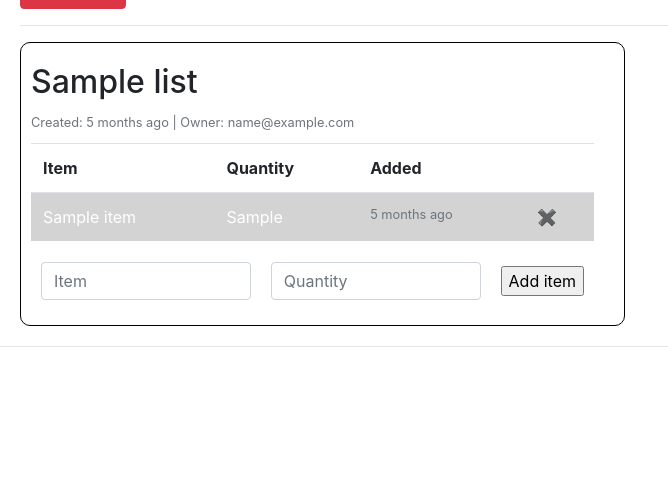
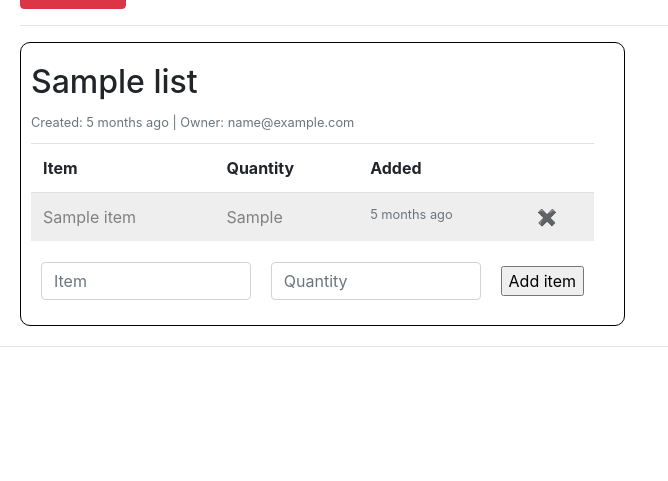
Before and after one commit to twhi/shopping-list, a Django app: page /list/1 in a window 1280 px wide. Shown: the part 172-653 px from the top of the page, without its empty margins (0-668 px from the left). Run offline with Django 3.2, Linux system fonts and the light colour scheme; a user stored in the database is signed in; tables that the repository leaves empty hold one stand-in row (values such as "Sample post"); some libraries are stand-ins or nearby versions.

Commit message:
highlight found items, rather than strikethrough

```diff
--- a/ShoppingList/static/base_static/base.css
+++ b/ShoppingList/static/base_static/base.css
@@ -121,6 +121,10 @@ td {
     padding: 5px 10px;
 }
 
+#shopping-list td {
+    cursor: pointer;
+}
+
 /* tr.found-item td:after {
     content: " ";
     position: absolute;
@@ -131,8 +135,8 @@ td {
 } */
 
 tr.found-item {
-    color: white !important;
-    background-color: lightgray;
+    color: gray !important;
+    background-color: rgb(238, 238, 238);
 }
 
 .close-button {
```
Also changed, not shown: app/static/app_static/fetchList.js (+11 -11 lines).
